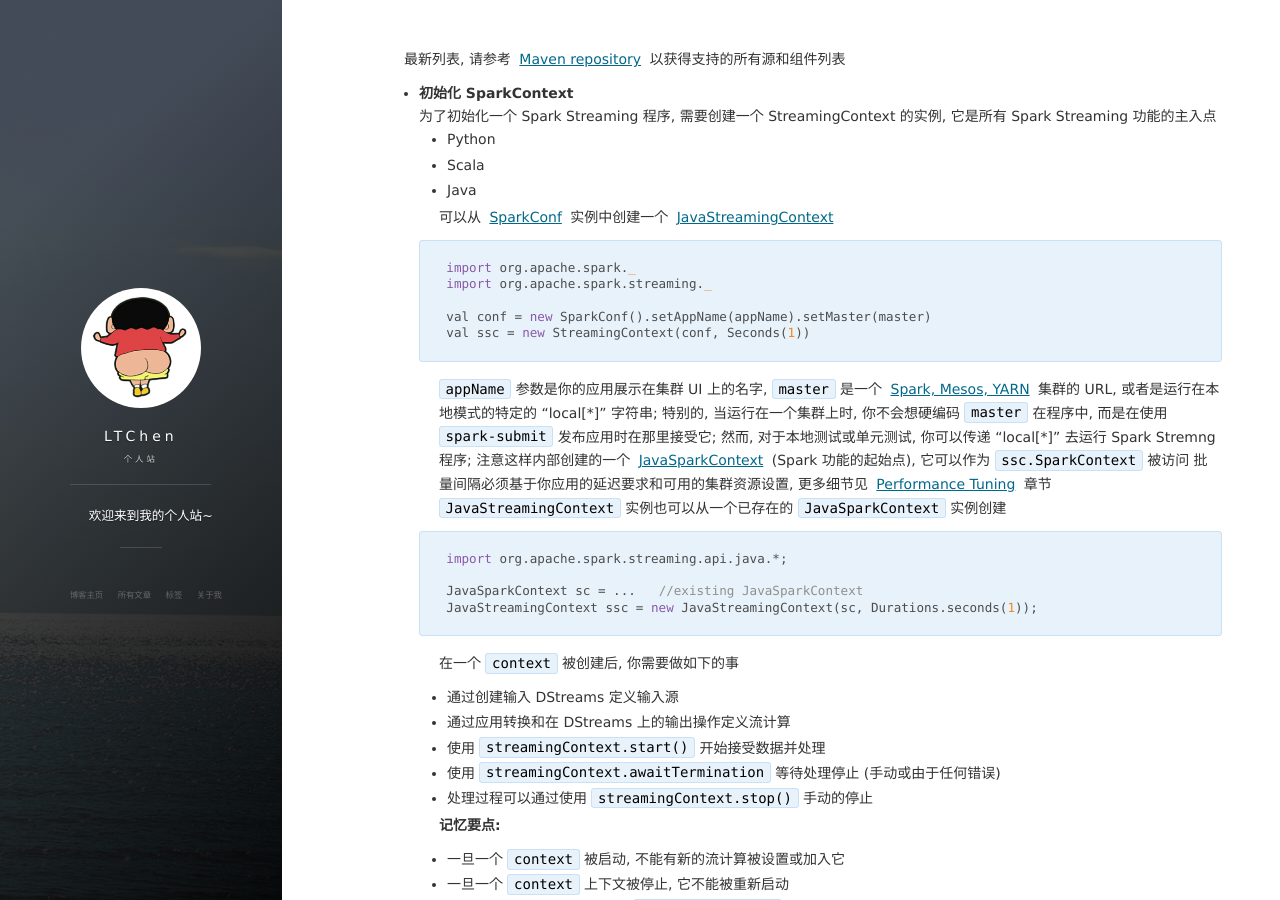
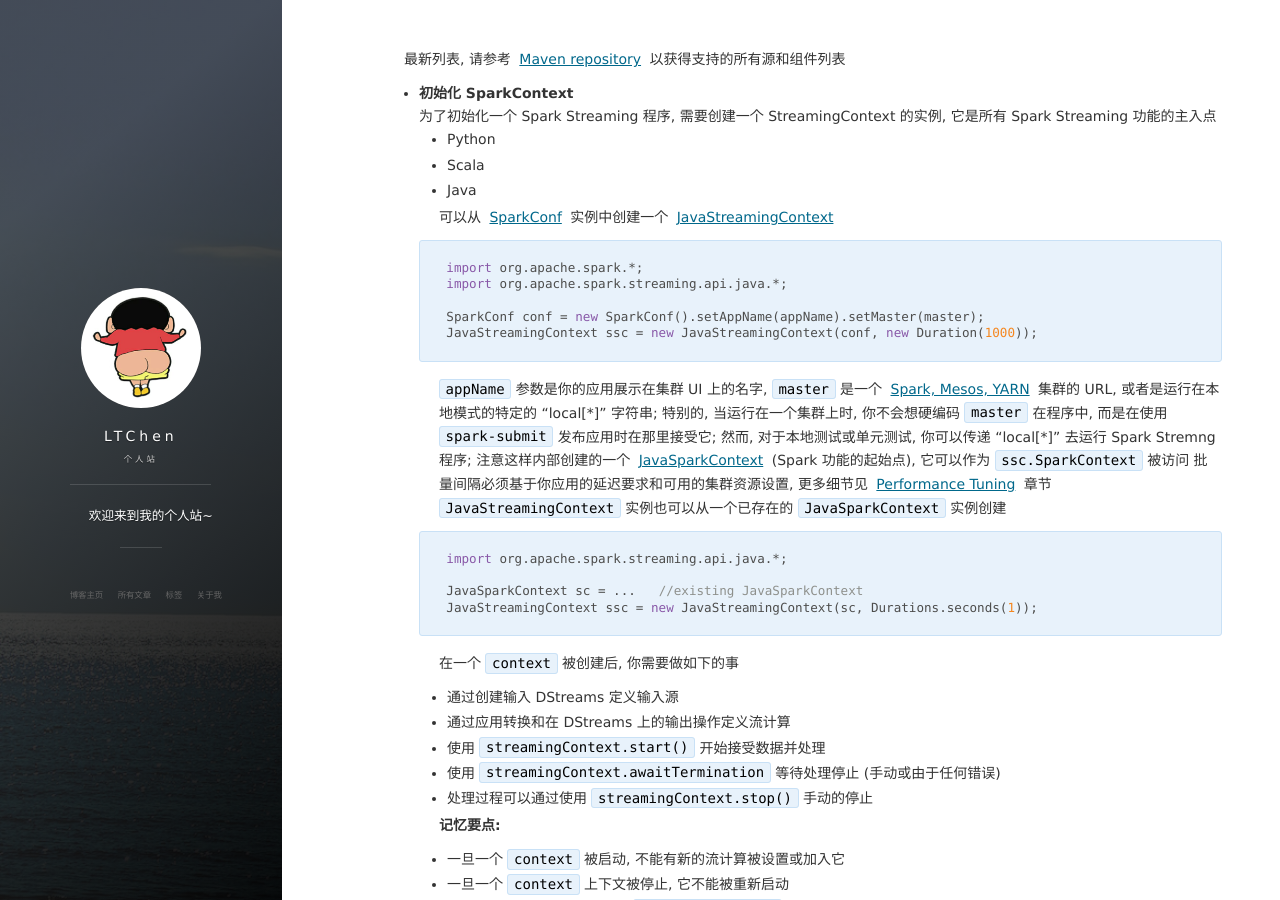
Before and after one commit to loupipalien/loupipalien.github.io, a Jekyll site: the page built from _posts/2017-12-02-spark-streaming-programming-guide.md, in a window 1280 px wide and 900 px high, scrolled down 3345 px. Built offline with Jekyll 4.4.1, drawn with Linux system fonts in a browser that asks for light colours; nearby versions of some CDN libraries; comment, search, counter and statistics services are not loaded.

Commit message:
更改代码语言版本

````diff
--- a/_posts/2017-12-02-spark-streaming-programming-guide.md
+++ b/_posts/2017-12-02-spark-streaming-programming-guide.md
@@ -123,11 +123,11 @@
   可以从 [SparkConf](https://spark.apache.org/docs/latest/api/scala/index.html#org.apache.spark.SparkConf) 实例中创建一个 [JavaStreamingContext](https://spark.apache.org/docs/latest/api/scala/index.html#org.apache.spark.streaming.StreamingContext)
 
   ```
-  import org.apache.spark._
-  import org.apache.spark.streaming._
+  import org.apache.spark.*;
+  import org.apache.spark.streaming.api.java.*;
 
-  val conf = new SparkConf().setAppName(appName).setMaster(master)
-  val ssc = new StreamingContext(conf, Seconds(1))
+  SparkConf conf = new SparkConf().setAppName(appName).setMaster(master);
+  JavaStreamingContext ssc = new JavaStreamingContext(conf, new Duration(1000));
   ```
   `appName` 参数是你的应用展示在集群 UI 上的名字, `master` 是一个 [Spark, Mesos, YARN](https://spark.apache.org/docs/latest/submitting-applications.html#master-urls) 集群的 URL, 或者是运行在本地模式的特定的 "local[\*]" 字符串; 特别的, 当运行在一个集群上时, 你不会想硬编码 `master` 在程序中, 而是在使用 `spark-submit` 发布应用时在那里接受它; 然而, 对于本地测试或单元测试, 你可以传递 "local[\*]" 去运行 Spark Stremng 程序; 注意这样内部创建的一个 [JavaSparkContext](https://spark.apache.org/docs/latest/api/java/index.html?org/apache/spark/api/java/JavaSparkContext.html) (Spark 功能的起始点), 它可以作为 `ssc.SparkContext` 被访问
   批量间隔必须基于你应用的延迟要求和可用的集群资源设置, 更多细节见 [Performance Tuning](https://spark.apache.org/docs/latest/streaming-programming-guide.html#setting-the-right-batch-interval) 章节
````
